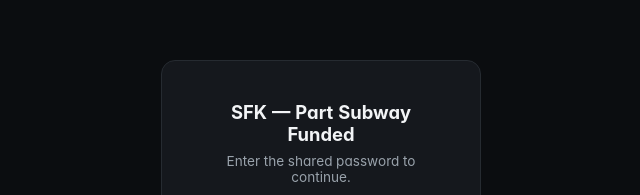
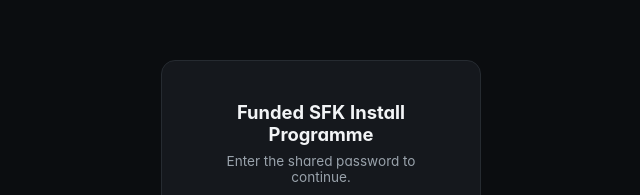
Before and after one commit to oliverwilliams-VM/SFKTracking, a Next.js app: page /login in a window 1280 px wide. Shown: the part 197-392 px from the top of the page, without its empty margins (319-959 px from the left). Built offline with nearby package versions, Linux system fonts and the light colour scheme.

Commit message:
Add files via upload

```diff
--- a/pages/index.js
+++ b/pages/index.js
@@ -328,7 +328,7 @@ export default function Home() {
   return (
     <>
       <Head>
-        <title>SFK — Part Subway Funded</title>
+        <title>Funded SFK Install Programme</title>
         <link rel="preconnect" href="https://fonts.googleapis.com" />
         <link
           href="https://fonts.googleapis.com/css2?family=Inter:wght@400;500;600;700;800&display=swap"
@@ -347,7 +347,7 @@ export default function Home() {
               candidates={["/Subway.png", "/subway-logo.svg", "/subway-logo.png"]}
               alt="Subway"
             />
-            <span className="brand-name">SFK — Part Subway Funded</span>
+            <span className="brand-name">Funded SFK Install Programme</span>
           </div>
 
           <div className="topbar-right">
--- a/pages/login.js
+++ b/pages/login.js
@@ -33,11 +33,11 @@ export default function Login() {
   return (
     <>
       <Head>
-        <title>SFK — Part Subway Funded</title>
+        <title>Funded SFK Install Programme</title>
       </Head>
       <div className="login-page">
         <form className="login-card" onSubmit={submit}>
-          <h1>SFK — Part Subway Funded</h1>
+          <h1>Funded SFK Install Programme</h1>
           <p className="login-sub">Enter the shared password to continue.</p>
           <input
             type="password"
```
Also changed, not shown: 1 other file (tests, documents, lock files or other folders).
